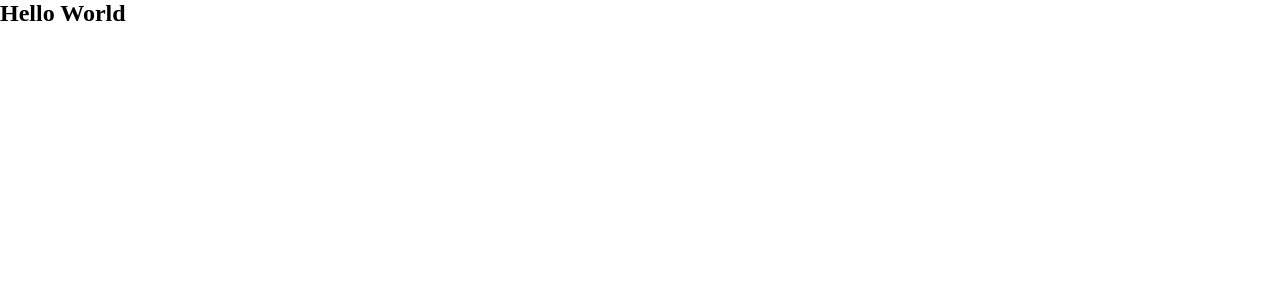
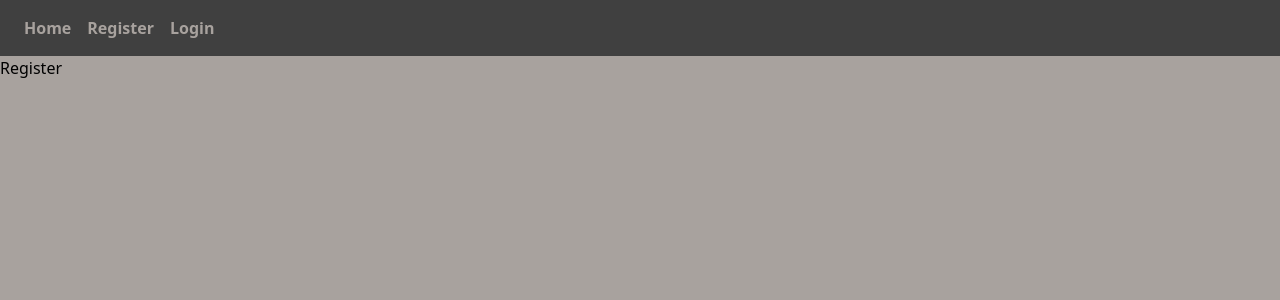
Before and after one commit to Alisoneoz/reactjs-firebase-authentication, a React (Create React App) app: page /register in a window 1280 px wide. Shown: the top 300 px of the page. Built offline with nearby package versions, Linux system fonts and the light colour scheme.

Commit message:
Add navigaton and navbar

```diff
--- a/package.json
+++ b/package.json
@@ -8,6 +8,7 @@
     "@testing-library/user-event": "^13.5.0",
     "react": "^18.2.0",
     "react-dom": "^18.2.0",
+    "react-router-dom": "^6.6.1",
     "react-scripts": "5.0.1",
     "web-vitals": "^2.1.4"
   },
@@ -34,5 +35,8 @@
       "last 1 firefox version",
       "last 1 safari version"
     ]
+  },
+  "devDependencies": {
+    "tailwindcss": "^3.2.4"
   }
 }
--- a/src/App.js
+++ b/src/App.js
@@ -1,7 +1,9 @@
+import Navigation from "./navigation/Navigation";
+
 function App() {
   return (
-    <div className="App">
-      <h2>Hello World</h2>
+    <div className="App bg-stone-400 h-screen w-screen">
+      <Navigation />
     </div>
   );
 }
--- a/src/index.css
+++ b/src/index.css
@@ -1,3 +1,7 @@
+@tailwind base;
+@tailwind components;
+@tailwind utilities;
+
 *{
   margin: 0;
   padding: 0;
--- /dev/null
+++ b/src/navigation/NavBar.jsx
@@ -0,0 +1,13 @@
+import { NavLink } from "react-router-dom"
+
+const NavBar = () => {
+  return (
+    <div className=" bg-neutral-700 text-stone-400 p-4">
+      <NavLink to="/" className="px-2 font-semibold">Home</NavLink>
+      <NavLink to="/register" className="px-2 font-semibold">Register</NavLink>
+      <NavLink to="/login" className="px-2 font-semibold">Login</NavLink>
+    </div>
+  )
+}
+
+export default NavBar
--- /dev/null
+++ b/src/navigation/Navigation.jsx
@@ -0,0 +1,21 @@
+import { BrowserRouter, Routes, Route } from "react-router-dom";
+//Pages importation
+import Home from "../pages/Home";
+import Login from "../pages/Login";
+import Register from "../pages/Register";
+import NavBar from "./NavBar";
+
+const Navigation = () => {
+  return (
+    <BrowserRouter>
+      <NavBar />
+      <Routes>
+        <Route path="/" element={<Home />}/>
+        <Route path="/login" element={<Login />}/>
+        <Route path="/register" element={<Register />}/>
+      </Routes>
+    </BrowserRouter>
+  )
+}
+
+export default Navigation
--- /dev/null
+++ b/src/pages/Home.jsx
@@ -0,0 +1,9 @@
+
+
+const Home = () => {
+  return (
+    <div>Home</div>
+  )
+}
+
+export default Home
--- /dev/null
+++ b/src/pages/Login.jsx
@@ -0,0 +1,8 @@
+
+const Login = () => {
+  return (
+    <div>Login</div>
+  )
+}
+
+export default Login
--- /dev/null
+++ b/src/pages/Register.jsx
@@ -0,0 +1,9 @@
+
+
+const Register = () => {
+  return (
+    <div>Register</div>
+  )
+}
+
+export default Register
--- /dev/null
+++ b/tailwind.config.js
@@ -0,0 +1,10 @@
+/** @type {import('tailwindcss').Config} */
+module.exports = {
+  content: [
+    "./src/**/*.{js,jsx,ts,tsx}",
+  ],
+  theme: {
+    extend: {},
+  },
+  plugins: [],
+}
```
Also changed, not shown: 1 other file (tests, documents, lock files or other folders).
